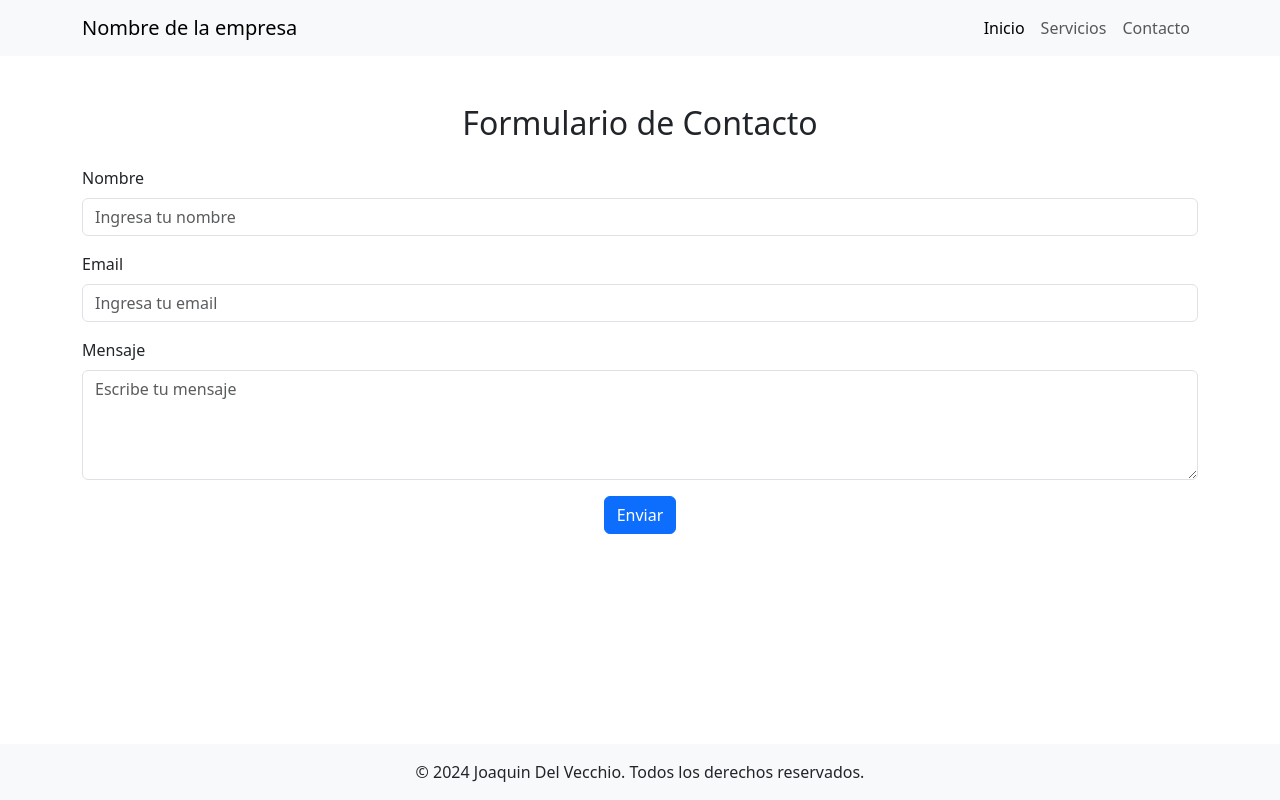
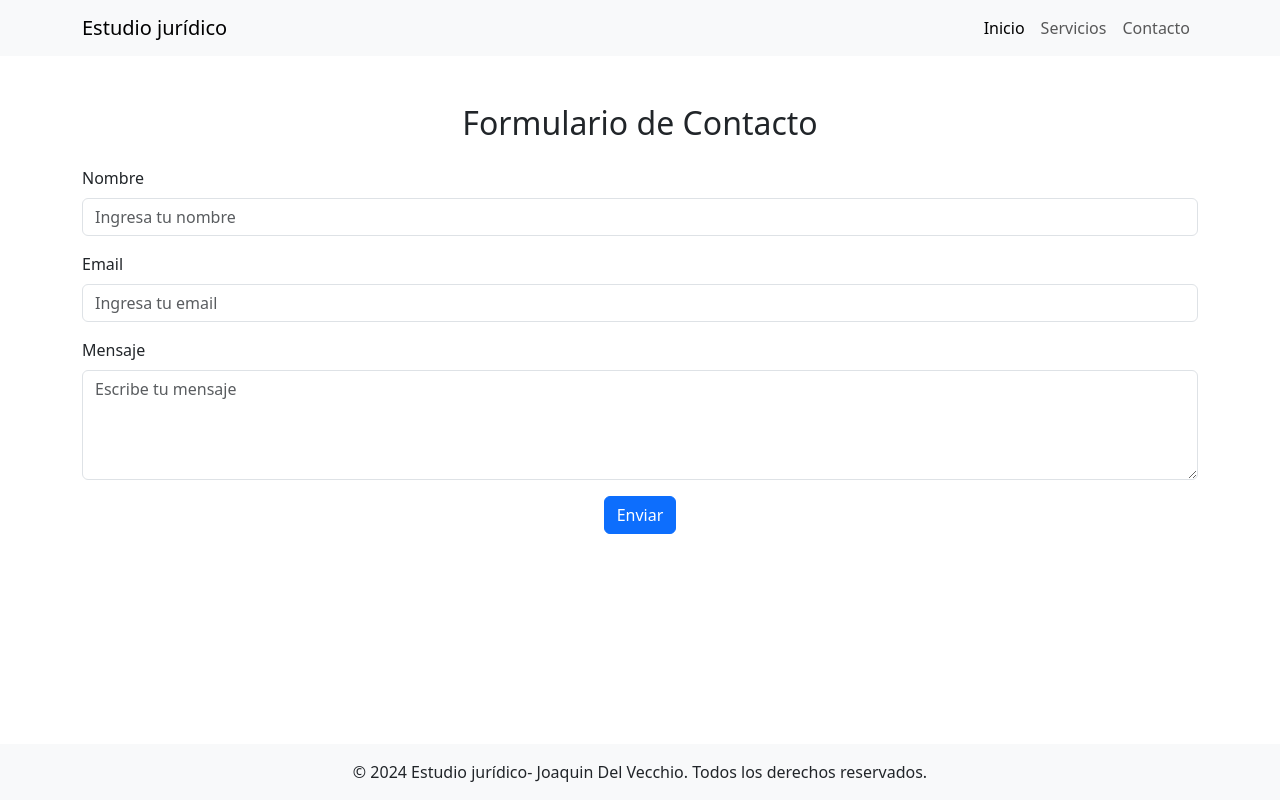
Before and after one commit to jdelvecchiouade/jdelvecchiouade-DelVecchio_1209864_20082024_JSBoostrap, a plain HTML site: page index.html in a window 1280 px wide. Drawn offline with nearby package versions, Linux system fonts and the light colour scheme.

Commit message:
Update index.html

```diff
--- a/index.html
+++ b/index.html
@@ -12,7 +12,7 @@
   <body class="d-flex flex-column min-vh-100">
     <nav class="navbar navbar-expand-lg navbar-light bg-light">
       <div class="container">
-        <a class="navbar-brand" href="#">Nombre de la empresa</a>
+        <a class="navbar-brand" href="#">Estudio jurídico</a>
         <button
           class="navbar-toggler"
           type="button"
@@ -82,7 +82,7 @@
     <footer class="mt-auto bg-light text-center py-3">
       <div class="container">
         <p class="mb-0">
-          &copy; 2024 Joaquin Del Vecchio. Todos los derechos reservados.
+          &copy; 2024 Estudio jurídico- Joaquin Del Vecchio. Todos los derechos reservados.
         </p>
       </div>
     </footer>
```
